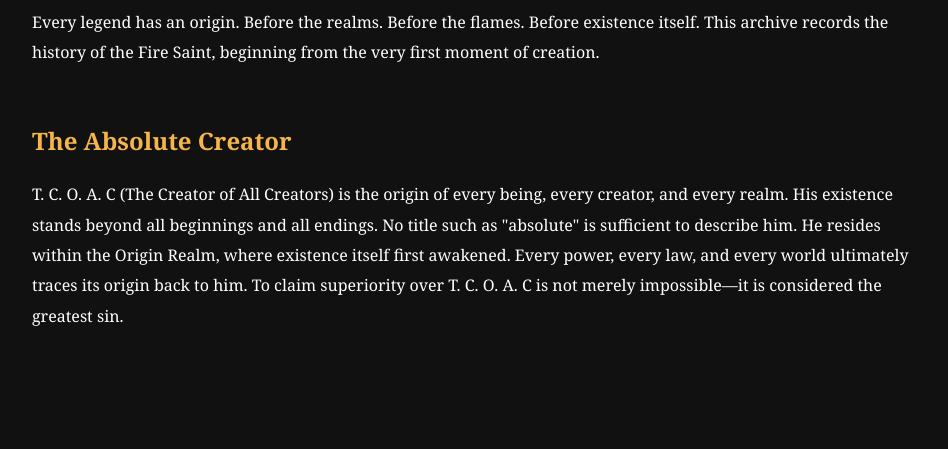
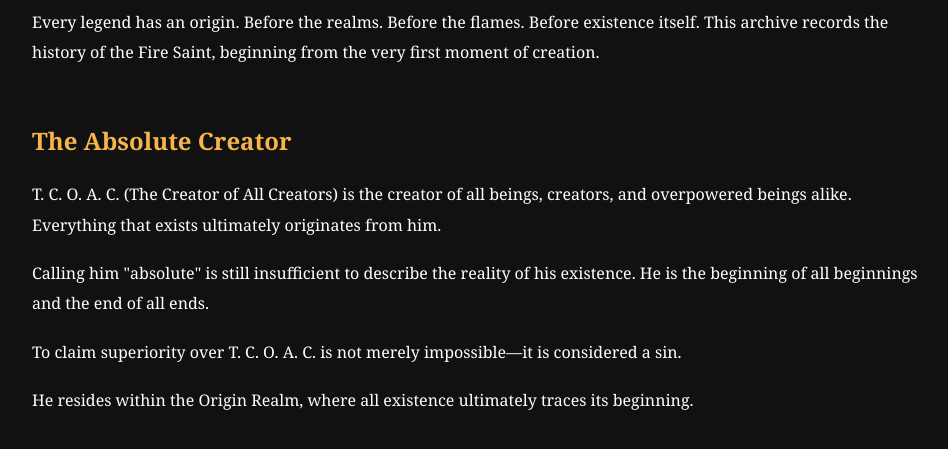
Before and after one commit to zerovmsa-lang/FIRE-SAINT-, a plain HTML site: page story.html in a window 1280 px wide. Shown: the part 233-682 px from the top of the page, without its empty margins (158-1106 px from the left). Drawn offline with Linux system fonts and the light colour scheme.

Commit message:
Revise descriptions of T. C. O. A. C. in story.html
Updated descriptions of T. C. O. A. C. to clarify his significance and existence.

```diff
--- a/story.html
+++ b/story.html
@@ -70,14 +70,21 @@ beginning from the very first moment of creation.
 <h2>The Absolute Creator</h2>
 
 <p>
+T. C. O. A. C. (The Creator of All Creators) is the creator of all beings, creators, and overpowered beings alike. Everything that exists ultimately originates from him.
+</p>
 
-T. C. O. A. C (The Creator of All Creators) is the origin of every being, every creator, and every realm. His existence stands beyond all beginnings and all endings. No title such as "absolute" is sufficient to describe him.
+<p>
+Calling him "absolute" is still insufficient to describe the reality of his existence. He is the beginning of all beginnings and the end of all ends.
+</p>
 
-He resides within the Origin Realm, where existence itself first awakened. Every power, every law, and every world ultimately traces its origin back to him.
+<p>
+To claim superiority over T. C. O. A. C. is not merely impossible—it is considered a sin.
+</p>
 
-To claim superiority over T. C. O. A. C is not merely impossible—it is considered the greatest sin.
+<p>
+He resides within the Origin Realm, where all existence ultimately traces its beginning.
+</p>
 
-</p>
 
 </body>
 </html>
```
